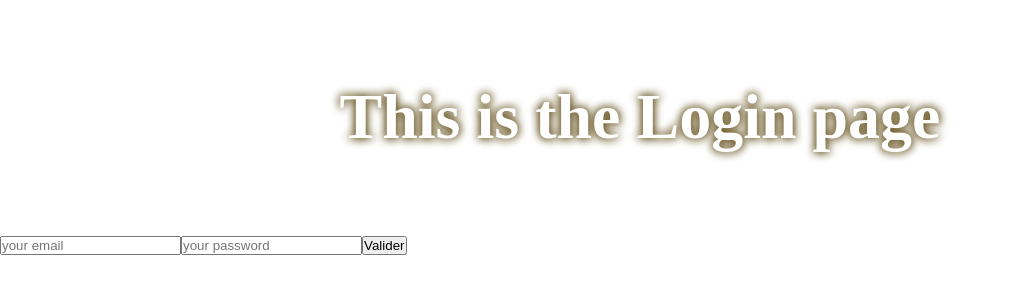
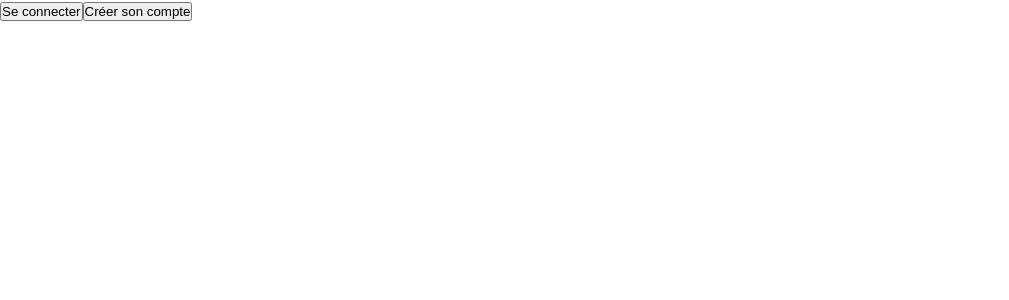
Before and after one commit to MarjorieThomassin/discord-v2, a React (Create React App) app: page /Servers in a window 1280 px wide. Shown: the top 300 px of the page, without its empty margins (0-1009 px from the left). Built offline with nearby package versions, Linux system fonts and the light colour scheme; a web font is replaced by a local one.

Commit message:
Hope it works

```diff
--- a/src/App.jsx
+++ b/src/App.jsx
@@ -1,13 +1,13 @@
 import React from 'react';
-import Login from './components/Login';
+import Auth from './components/Auth';
+// import Home from './components/Home';
 import './App.css';
-import { LoginRequestProvider } from './context/loginRequest';
 
 function App() {
   return (
-    <LoginRequestProvider>
-      <Login />
-    </LoginRequestProvider>
+    <div>
+      <Auth />
+    </div>
   );
 }
 
--- /dev/null
+++ b/src/components/Auth.jsx
@@ -0,0 +1,31 @@
+import React, { useState } from 'react';
+import Login from './Login';
+import { LoginRequestProvider } from '../context/loginRequest';
+import Register from './Register';
+import { registerRequestProvider } from '../context/registerRequest';
+
+function Auth() {
+  const [buttonLogin, setButtonLogin] = useState(false);
+  const [buttonRegister, setButtonRegister] = useState(false);
+
+  return (
+    <div>
+      <button type="submit" onClick={() => setButtonLogin(true)}>Se connecter</button>
+      {buttonLogin && (
+        <LoginRequestProvider>
+          <Login />
+        </LoginRequestProvider>
+
+      )}
+      <button type="submit" onClick={() => setButtonRegister(true)}>Créer son compte</button>
+      {buttonRegister && (
+        <registerRequestProvider>
+          <Register />
+        </registerRequestProvider>
+
+      )}
+    </div>
+  );
+}
+
+export default Auth;
--- a/src/components/Login.jsx
+++ b/src/components/Login.jsx
@@ -1,6 +1,6 @@
 import React, { useRef } from 'react';
-import { Redirect } from 'react-router-dom';
 import axios from 'axios';
+import Profile from './Profile';
 import '../CSS/Home.css';
 
 import { useLoginRequest } from '../context/loginRequest';
@@ -14,7 +14,9 @@ function Login() {
   console.log(useLoginRequest());
 
   if (loginRequest != null) {
-    return <Redirect to="/" />;
+    return (
+      <Profile />
+    );
   }
 
   return (
@@ -22,10 +24,10 @@ function Login() {
       <h1>This is the Login page</h1>
       <form action="post">
         <label className="email" htmlFor="email">
-          <input ref={emailInput} type="email" id="email" placeholder="your email" />
+          <input ref={emailInput} type="email" id="email" placeholder="your email" required />
         </label>
         <label htmlFor="password" id="password">
-          <input ref={passwordInput} type="password" placeholder="your password" />
+          <input ref={passwordInput} type="password" placeholder="your password" required />
         </label>
         <button
           value="submit"
--- a/src/components/NavBar.jsx
+++ b/src/components/Profile.jsx
@@ -4,14 +4,13 @@ import {
 } from 'react-router-dom';
 import '../CSS/NavBar.css';
 import Home from './Home';
-import Login from './Login';
 import DM from './DM';
 import Friends from './Friends';
 import Feed from './Feed';
 import Settings from './Settings';
 import Servers from './Servers';
 
-function NavBar() {
+function Profile() {
   return (
     <div className="NavContainer">
       <Router>
@@ -31,7 +30,6 @@ function NavBar() {
         <div className="ComponentsRoutes">
           <Switch>
             <Route exact path="/" component={Home} />
-            <Route exact path="/Login" component={Login} />
             <Route exact path="/Settings" component={Settings} />
             <Route exact path="/DM" component={DM} />
             <Route exact path="/Friends" component={Friends} />
@@ -44,4 +42,4 @@ function NavBar() {
   );
 }
 
-export default NavBar;
+export default Profile;
--- /dev/null
+++ b/src/components/Register.jsx
@@ -0,0 +1,45 @@
+import React, { useRef } from 'react';
+import '../CSS/Home.css';
+
+function Register() {
+  const emailInput = useRef();
+  const passwordInput = useRef();
+
+  return (
+    <>
+      <form onSubmit={(event) => {
+        event.preventDefault();
+        const user = {
+          email: emailInput.current.value,
+          password: passwordInput.current.value,
+        };
+        const config = {
+          method: 'POST',
+          headers: {
+            'Content-Type': 'application/json',
+          },
+          body: JSON.stringify(user),
+        };
+        fetch('http://localhost:8000/user', config).then((res) => res.json()).then((data) => {
+          console.log(data);
+        });
+      }}
+      >
+        <label className="email" htmlFor="email" id="email">
+          {' '}
+          <input ref={emailInput} type="email" id="email" name="email" placeholder="INSEREZ VOTRE MAIL" />
+
+        </label>
+        <label htmlFor="password" id="password">
+
+          <input ref={passwordInput} type="password" id="password" name="password" placeholder="VOTRE MOT DE PASSE" />
+        </label>
+        <button type="submit">
+          Je crée mon compte!
+        </button>
+      </form>
+    </>
+  );
+}
+
+export default Register;
--- /dev/null
+++ b/src/context/registerRequest.jsx
@@ -0,0 +1,27 @@
+import React, {
+  createContext, useContext, useState,
+} from 'react';
+import PropTypes from 'prop-types';
+
+const registerRequestContext = createContext();
+
+function registerRequestProvider({ children }) {
+  const [registerRequest, setRegisterRequest] = useState();
+
+  return (
+    <registerRequestContext.Provider value={{
+      registerRequest, setRegisterRequest,
+    }}
+    >
+      {children}
+    </registerRequestContext.Provider>
+  );
+}
+
+registerRequestProvider.propTypes = {
+  children: PropTypes.element.isRequired,
+};
+
+const useRegisterRequest = () => useContext(registerRequestContext);
+
+export { registerRequestProvider, useRegisterRequest };
```
